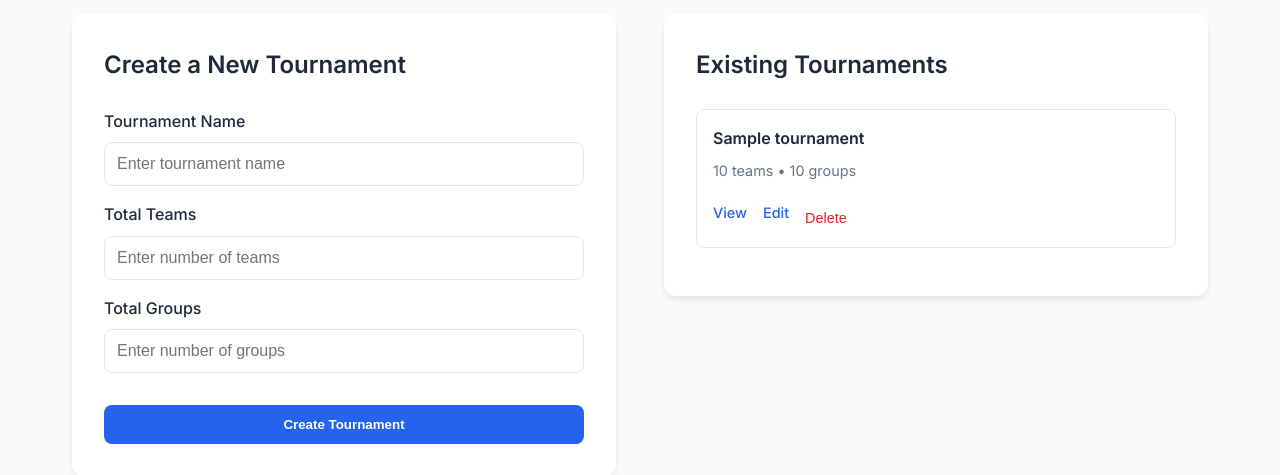
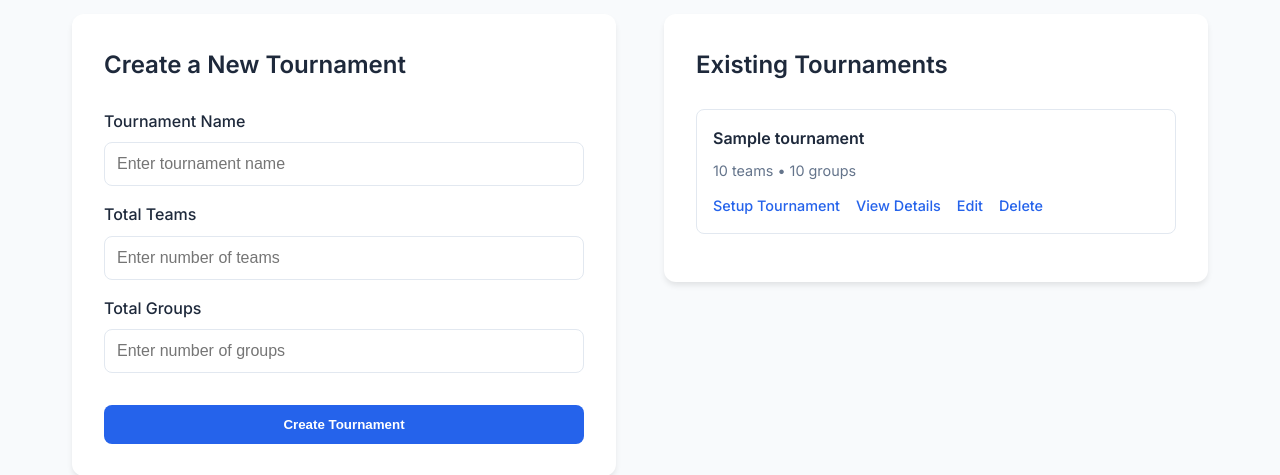
Before and after one commit to RkTushar/Tournamento----using-python, a Django app: page / in a window 1280 px wide. Shown: the part 174-649 px from the top of the page. Run offline with Django 5.2, Linux system fonts and the light colour scheme; tables that the repository leaves empty hold one stand-in row (values such as "Sample post").

Commit message:
Update home.html

```diff
--- a/tournamento/core/templates/core/home.html
+++ b/tournamento/core/templates/core/home.html
@@ -247,13 +247,10 @@
                             {{ tournament.total_teams }} teams • {{ tournament.total_groups }} groups
                         </div>
                         <div class="tournament-actions">
-                            <a href="{% url 'tournament_detail' tournament.id %}">View</a>
+                            <a href="{% url 'setup_tournament' tournament.id %}">Setup Tournament</a>
+                            <a href="{% url 'tournament_detail' tournament.id %}">View Details</a>
                             <a href="{% url 'edit_tournament' tournament.id %}">Edit</a>
-
-                            <form method="POST" action="{% url 'delete_tournament' tournament.id %}" onsubmit="return confirm('Are you sure you want to delete this tournament?');">
-                                {% csrf_token %}
-                                <button type="submit">Delete</button>
-                            </form>
+                            <a href="{% url 'delete_tournament' tournament.id %}" onclick="return confirm('Are you sure you want to delete this tournament?');">Delete</a>
                         </div>
                     </li>
                 {% empty %}
```
